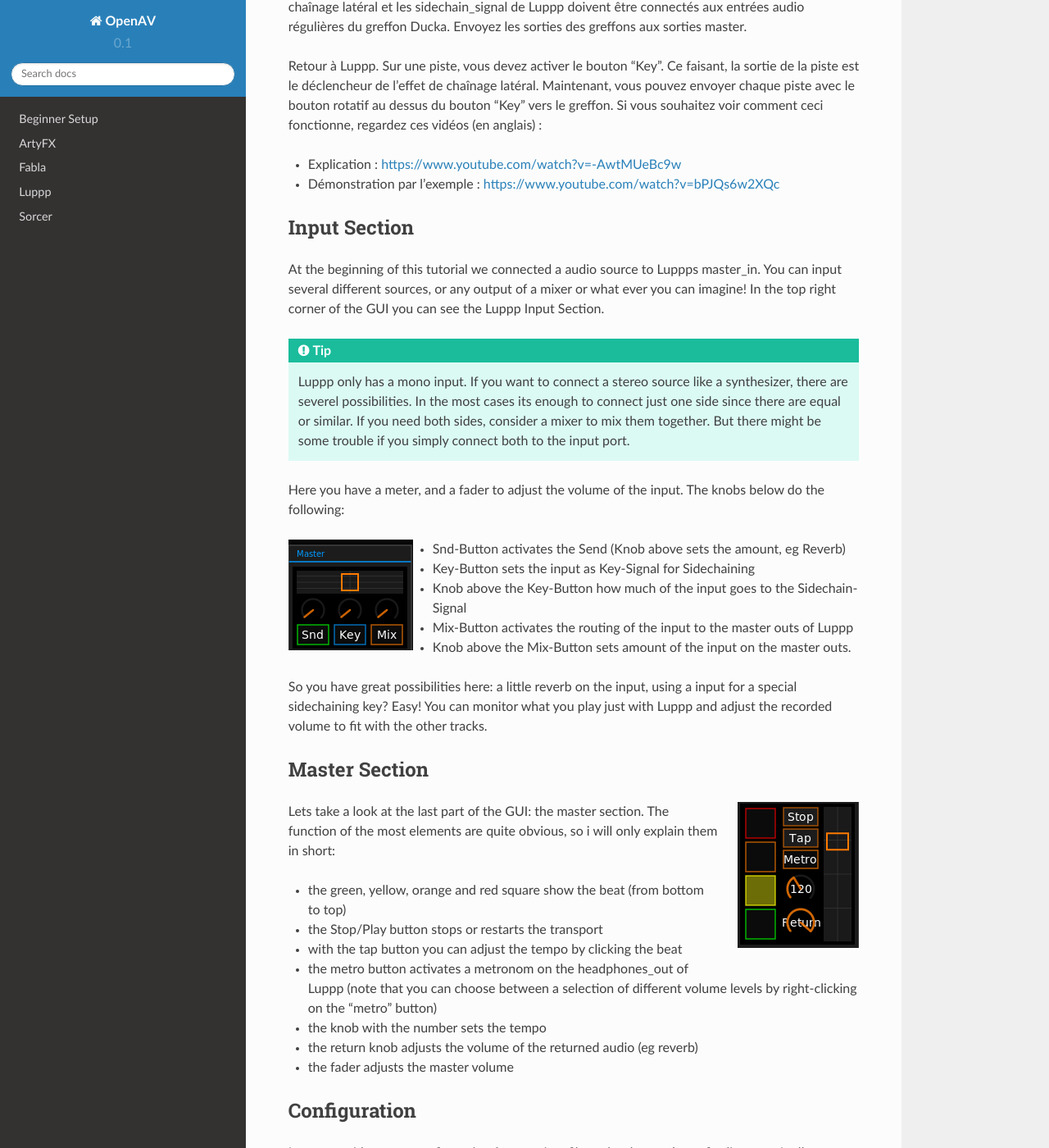
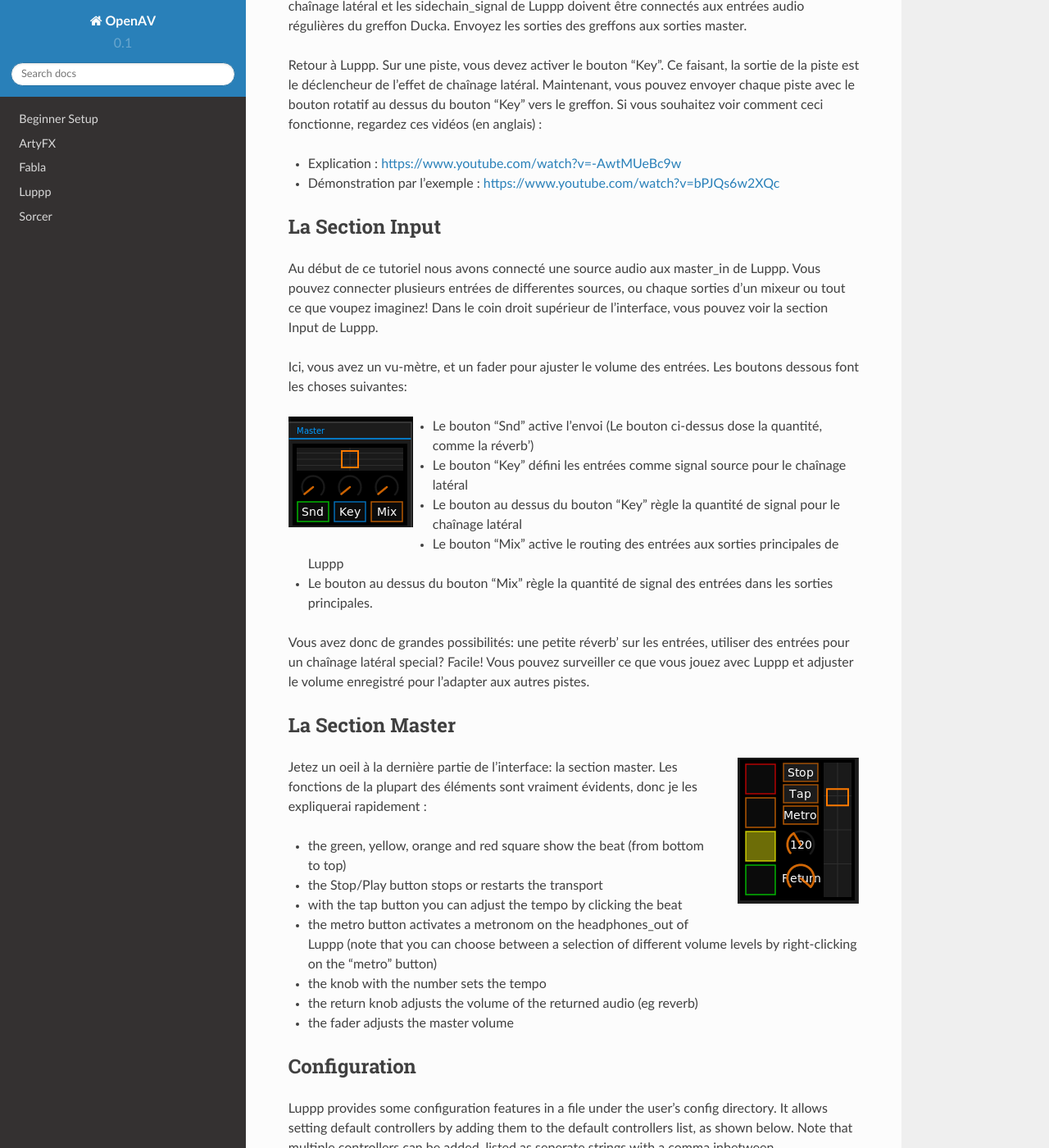
Before and after one commit to openAVproductions/openAV-manual, a Sphinx documentation site: the page built from source/fr-luppp.rst, in a window 1280 px wide and 1400 px high, scrolled down 4566 px. Shown: the whole window at 82% size. Built offline with Sphinx 7.4.7 and the Read the Docs theme 2.0.0, drawn with Linux system fonts in a browser that asks for light colours; some of the changed text lies outside the part shown.

Commit message:
Update fr-luppp.rst

```diff
--- a/source/fr-luppp.rst
+++ b/source/fr-luppp.rst
@@ -18,8 +18,8 @@
 à quoi ressemble une session d’utilisation typique de boucles dans Luppp :
 https://www.youtube.com/watch?v=R6WiWDDKRCQ
 
-Avant de pouvoir enregistrer, il faut connecter les sources audio à l’entrée principale
-(master_in) de Luppp et connecter les sorties principales (master_left et master_right)
+Avant de pouvoir enregistrer, il faut connecter les sources audio aux entrées principales
+(master_in_left et master_in_right) de Luppp et connecter les sorties principales (master_left et master_right)
 aux sorties du système (playback_1  et playback_2). Voir la capture d’écran des connexions :
 
 .. image:: img/luppp/luppp_jack_connections.png
@@ -76,7 +76,7 @@
 En bas, il y a un chariot qui ajuste le volume de la piste mixé dans le master.
 Sur la gauche des chariots, se trouvent certains contrôles que nous décrirons dans les sections suivantes.
 
-.. Tip::
+.. Astuce::
 	Vous pouvez utiliser votre clavier alpha-numérique pour contrôler les clips !
 	La première scène est représentée par les nombres de 1 à 8, le 9 déclenche la première scène.
 	Les lignes suivantes sont branchées sur les scènes sous-jacentes. Essayez !
@@ -127,43 +127,37 @@
 * Explication : https://www.youtube.com/watch?v=-AwtMUeBc9w
 * Démonstration par l'exemple : https://www.youtube.com/watch?v=bPJQs6w2XQc
 
-Input Section
-=============
+La Section Input
+================
 
-At the beginning of this tutorial we connected a audio source to Luppps master_in.
-You can input several different sources, or any output of a mixer or what ever you can
-imagine! In the top right corner of the GUI you can see the Luppp Input Section.
+Au début de ce tutoriel nous avons connecté une source audio aux master_in de Luppp.
+Vous pouvez connecter plusieurs entrées de differentes sources, ou chaque sorties d'un mixeur ou tout ce que voupez imaginez!
+Dans le coin droit supérieur de l'interface, vous pouvez voir la section Input de Luppp.
 
-.. Tip ::
-	Luppp only has a mono input. If you want to connect a stereo source like a synthesizer,
-	there are severel possibilities. In the most cases its enough to connect just one side since
-	there are equal or similar. If you need both sides, consider a mixer to mix them together.
-	But there might be some trouble if you simply connect both to the input port.
-
-Here you have a meter, and a fader to adjust the volume of the input. The knobs below
-do the following:
+Ici, vous avez un vu-mètre, et un fader pour ajuster le volume des entrées. Les boutons dessous
+font les choses suivantes:
 
 .. image:: img/luppp/luppp_inputsection.png
    :align: left
 
-* Snd-Button activates the Send (Knob above sets the amount, eg Reverb)
-* Key-Button sets the input as Key-Signal for Sidechaining
-* Knob above the Key-Button how much of the input goes to the Sidechain-Signal
-* Mix-Button activates the routing of the input to the master outs of Luppp
-* Knob above the Mix-Button sets amount of the input on the master outs.
+* Le bouton "Snd" active l'envoi (Le bouton ci-dessus dose la quantité, comme la réverb')
+* Le bouton "Key" défini les entrées comme signal source pour le chaînage latéral
+* Le bouton au dessus du bouton "Key" règle la quantité de signal pour le chaînage latéral
+* Le bouton "Mix" active le routing des entrées aux sorties principales de Luppp
+* Le bouton au dessus du bouton "Mix" règle la quantité de signal des entrées dans les sorties principales.
 
-So you have great possibilities here: a little reverb on the input, using a
-input for a special sidechaining key? Easy! You can monitor what you play just with
-Luppp and adjust the recorded volume to fit with the other tracks.
+Vous avez donc de grandes possibilités: une petite réverb' sur les entrées, utiliser des
+entrées pour un chaînage latéral special? Facile! Vous pouvez surveiller ce que vous jouez avec
+Luppp et adjuster le volume enregistré pour l'adapter aux autres pistes.
 
-Master Section
-==============
+La Section Master
+=================
 
 .. image:: img/luppp/luppp_master_section.png
    :align: right
 
-Lets take a look at the last part of the GUI: the master section. The function of the most elements
-are quite obvious, so i will only explain them in short:
+Jetez un oeil à la dernière partie de l'interface: la section master. Les fonctions de la plupart des éléments
+sont vraiment évidents, donc je les expliquerai rapidement :
 
 * the green, yellow, orange and red square show the beat (from bottom to top)
 * the Stop/Play button stops or restarts the transport
```
